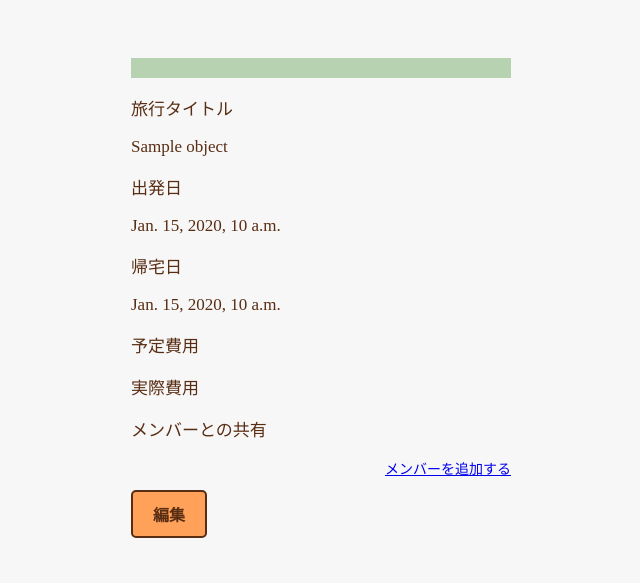
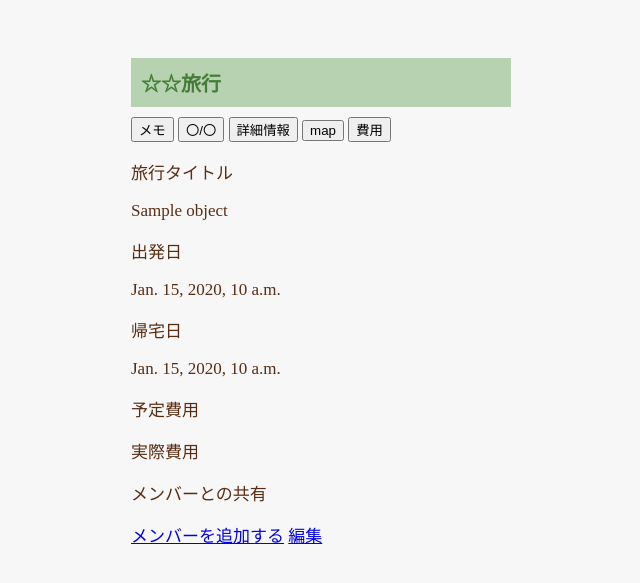
Before and after one commit to mako9606/travel-scheduler, a Django app: template travel-scheduler/plans/templates/plans/plan_detail.html in a window 1280 px wide. Shown: the top 583 px of the page, without its empty margins (319-959 px from the left). Run offline with Django 3.2, Linux system fonts and the light colour scheme; the template is opened without the code that fills it: most values are stand-ins (such as "Sample title", 1, 10 or a date in 2020).

Commit message:
タブ切り替え表示のためplan_detail.html・記載修正

```diff
--- a/travel-scheduler/plans/templates/plans/plan_detail.html
+++ b/travel-scheduler/plans/templates/plans/plan_detail.html
@@ -1,5 +1,5 @@
 <head>
-<!-- 画面設計図　スライド10 -->
+<!-- 画面設計図　スライド10~34 -->
     <title>プラン詳細画面（詳細情報）</title>
 
     {% load static %}
@@ -7,38 +7,54 @@
 </head>
 
 <body>
-    <div class="page-title"></div>
+    <div class="page-title">☆☆旅行</div>
     <form method="POST" class="form-container">
         {% csrf_token %}
 
-        <div class="detail-item">
+        <div class="tab-menu">
+            <button>メモ</button>
+            <button>〇/〇</button>
+            <button>詳細情報</button>
+            <button>map</button>
+            <button>費用</button>
+        </div>
+
+        <!-- 画面設計図　スライド10 プラン詳細画面（詳細情報） -->
+        <div class="tab-content tab-detail">
             <p>旅行タイトル</p>
             <p>{{ object.plan_name }}</P>
+
+            <p>出発日</p>
+            <p>{{ object.start_date }}</P>
+
+            <p>帰宅日</p>
+            <p>{{ object.end_date }}</P>
+
+            <p>予定費用</p>
+
+            <p>実際費用</p>
+
+            <p>メンバーとの共有</p>
+
+            <a href="#" class="member-add">メンバーを追加する</a>
+
+            <a href="#" class="edit-btn">編集</a>
         </div>
 
-        <div class="detail-item">
-            <p>出発日</p>
-            <p>{{ object.start_date }}</P>
+        <!-- 画面設計図　スライド16 プラン詳細画面（メモ）-->
+        <div class="tab-content tab-memo">
         </div>
 
-        <div class="detail-item">
-            <p>帰宅日</p>
-            <p>{{ object.end_date }}</P>
+        <!-- 画面設計図　スライド18 プラン詳細画面（1日詳細）-->
+        <div class="tab-content tab-schedule">
         </div>
 
-        <div class="detail-item">
-            <p>予定費用</p>
+        <!-- 画面設計図　スライド29 プラン詳細画面（MAP）-->
+        <div class="tab-content tab-map">
         </div>
 
-        <div class="detail-item">
-            <p>実際費用</p>
+        <!-- 画面設計図　スライド32 プラン詳細画面（費用）-->
+        <div class="tab-content tab-cost">
         </div>
 
-        <div class="detail-item">
-            <p>メンバーとの共有</p>
-        </div>
-
-        <a href="#" class="member_add">メンバーを追加する</a>
-
-        <a href="#" class="btn">編集</a>
 </body>
```
Also changed, not shown: travel-scheduler/db.sqlite3.
